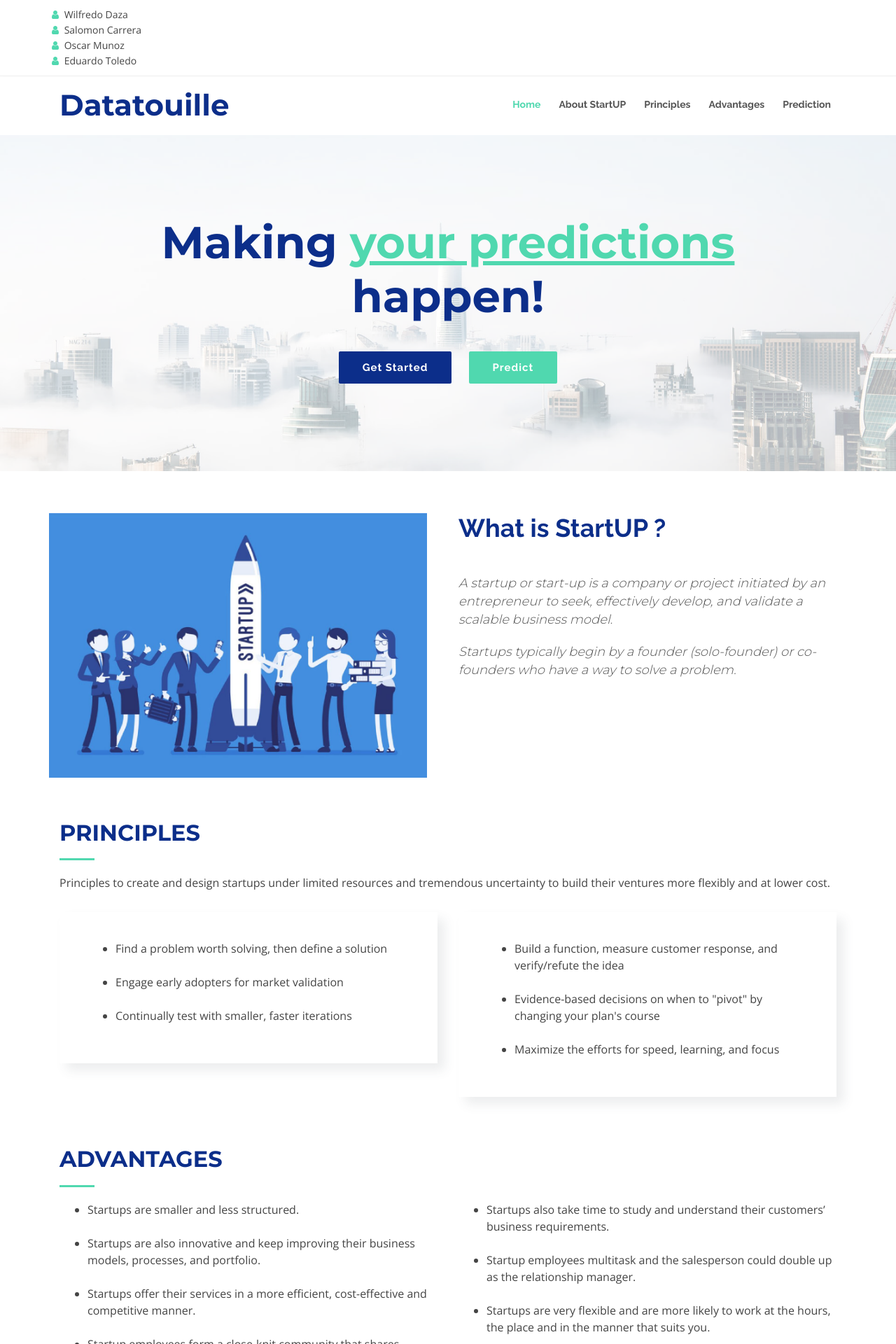
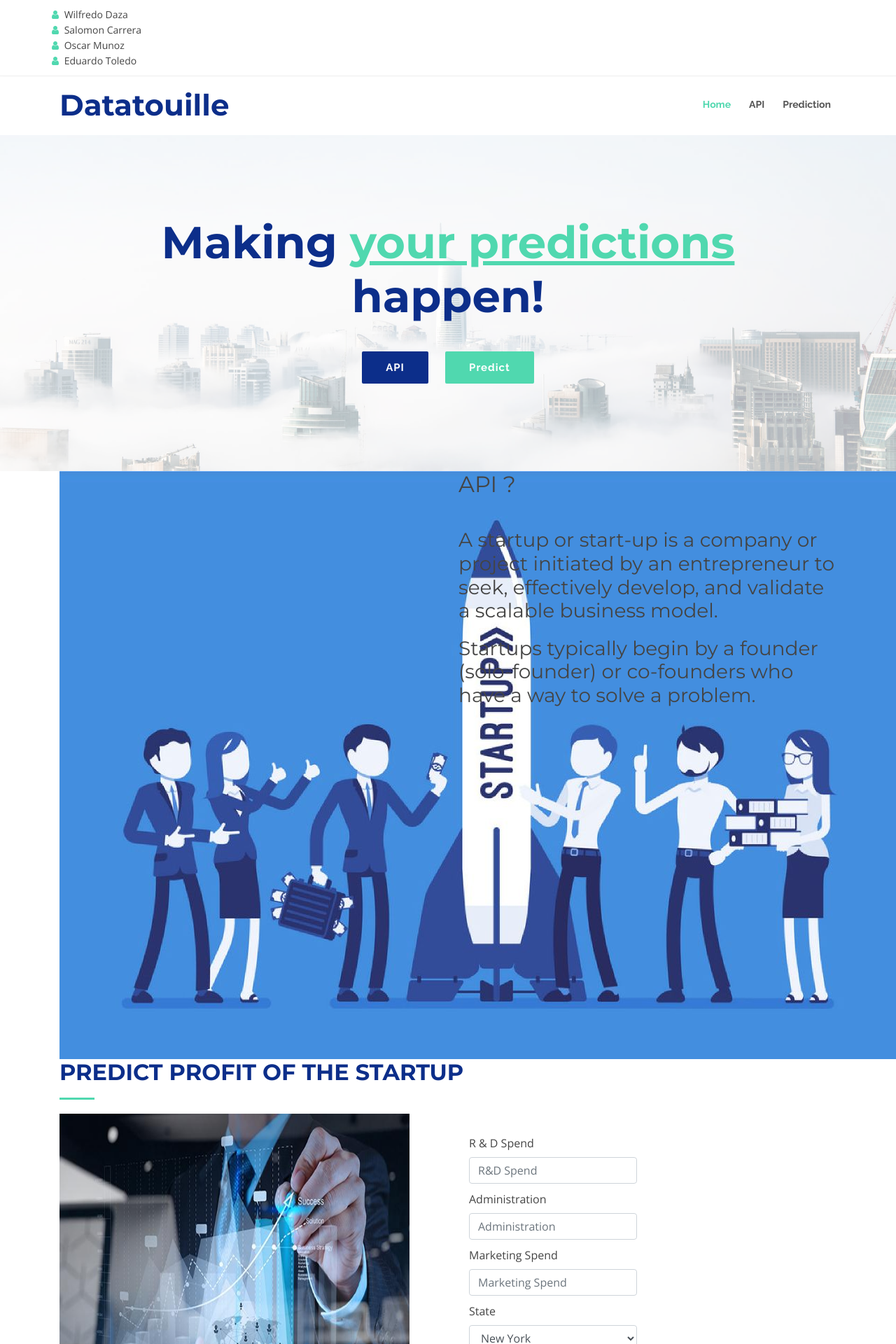
Before and after one commit to EduardoToledoMIAD/carprediction, a Flask app: page / in a window 1280 px wide. Shown: the top 1920 px of the page at 70% size. Run offline with Flask 2, Linux system fonts and the light colour scheme; parts of the project's set-up code (start-up, migrations or seed data) failed here and were passed over; some libraries are stand-ins or nearby versions.

Commit message:
Updating index.html

```diff
--- a/templates/index.html
+++ b/templates/index.html
@@ -75,9 +75,9 @@
       <nav id="nav-menu-container">
         <ul class="nav-menu">
           <li class="menu-active"><a href="#intro-carousel">Home</a></li>
-          <li><a href="#about">About StartUP</a></li>
-		  <li><a href="#services">Principles</a></li>
-          <li><a href="#portfolio">Advantages</a></li>
+          <li><a href="#api">API</a></li>
+
+
           <li><a href="#predict">Prediction</a></li>
 
         </ul>
@@ -93,7 +93,7 @@
     <div class="intro-content">
       <h2>Making <span>your predictions</span><br>happen!</h2>
       <div>
-        <a href="#about" class="btn-get-started scrollto">Get Started</a>
+        <a href="#api" class="btn-get-started scrollto">API</a>
 		<a href="#predict" class="btn-projects scrollto">Predict</a>
       </div>
     </div>
@@ -113,7 +113,7 @@
     <!--==========================
       About Section
     ============================-->
-    <section id="about" class="wow fadeInUp">
+    <section id="api" class="wow fadeInUp">
       <div class="container">
         <div class="row">
           <div class="col-lg-6 about-img">
@@ -121,100 +121,14 @@
           </div>
 
           <div class="col-lg-6 content">
-            <h2>What is StartUP ?</h2><br>
+            <h2>API ?</h2><br>
             <h3>A startup or start-up is a company or project initiated by an entrepreneur to seek, effectively develop, and validate a scalable business model.</h3>
 			<h3>Startups typically begin by a founder (solo-founder) or co-founders who have a way to solve a problem.</h3>
           </div>
         </div>
 
       </div>
-    </section><!-- #about -->
-
-    <!--==========================
-      Services Section
-    ============================-->
-    <section id="services">
-      <div class="container">
-        <div class="section-header">
-          <h2>Principles</h2>
-          <p>Principles to create and design startups under limited resources and tremendous uncertainty to build their ventures more flexibly and at lower cost.</p>
-        </div>
-
-        <div class="row">
-
-          <div class="col-lg-6">
-            <div class="box wow fadeInLeft">
-              <ul>
-              <li>Find a problem worth solving, then define a solution</li>
-			  <br>
-              <li>Engage early adopters for market validation</li><br>
-			  <li>Continually test with smaller, faster iterations</li>
-            </ul>
-            </div>
-          </div>
-
-
-          <div class="col-lg-6">
-            <div class="box wow fadeInRight">
-              <ul>
-              <li>Build a function, measure customer response, and verify/refute the idea</li>
-			  <br>
-              <li>Evidence-based decisions on when to "pivot" by changing your plan's course</li><br>
-			  <li>Maximize the efforts for speed, learning, and focus</li>
-            </ul>
-            </div>
-          </div>
-
-
-
-        </div>
-
-      </div>
-    </section><!-- #services -->
-
-
-    <!--==========================
-      Our Portfolio Section
-    ============================-->
-    <section id="portfolio" class="wow fadeInUp">
-      <div class="container">
-        <div class="section-header">
-          <h2>Advantages</h2>
-        <div class="row">
-
-          <div class="col-lg-6">
-            <div class="box wow fadeInLeft">
-              <ul>
-              <li>Startups are smaller and less structured.</li>
-			  <br>
-              <li>Startups are also innovative and keep improving their business models, processes, and portfolio.</li><br>
-			  <li>Startups offer their services in a more efficient, cost-effective and competitive manner.</li><br>
-			  <li> Startup employees form a close-knit community that shares passion, beliefs, and values. </li>
-            </ul>
-            </div>
-          </div>
-
-
-          <div class="col-lg-6">
-            <div class="box wow fadeInRight">
-              <ul>
-              <li> Startups also take time to study and understand their customers’ business requirements.</li>
-			  <br>
-              <li>Startup employees multitask and the salesperson could double up as the relationship manager.</li><br>
-			  <li>Startups are very flexible and are more likely to work at the hours, the place and in the manner that suits you.</li><br>
-			  <li>A startup doesn’t have to please everyone and may decide to select clients that are fun to work with.</li>
-            </ul>
-            </div>
-          </div>
-
-
-
-        </div>
-        </div>
-      </div>
-
-
-    </section><!-- #portfolio -->
+    </section><!-- #api -->
 
 
     <section id="predict" class="wow fadeInUp">
```
